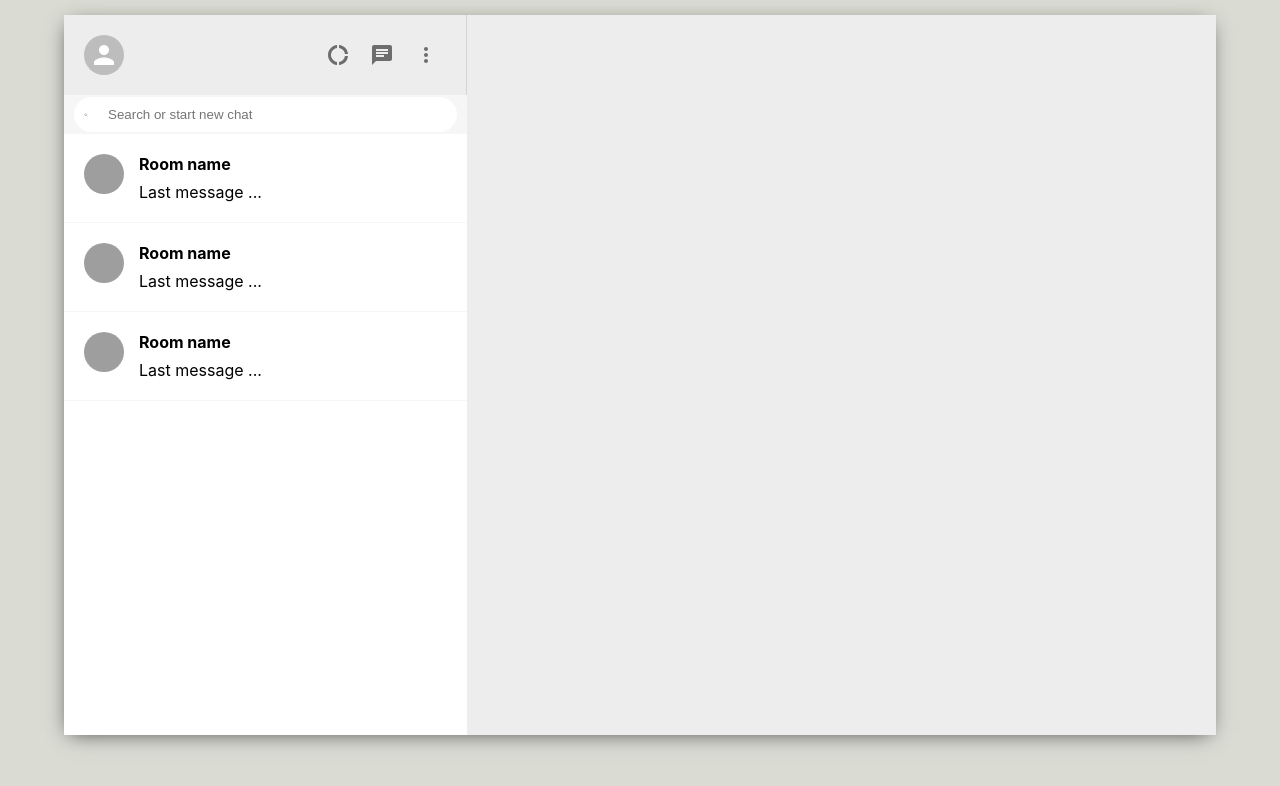
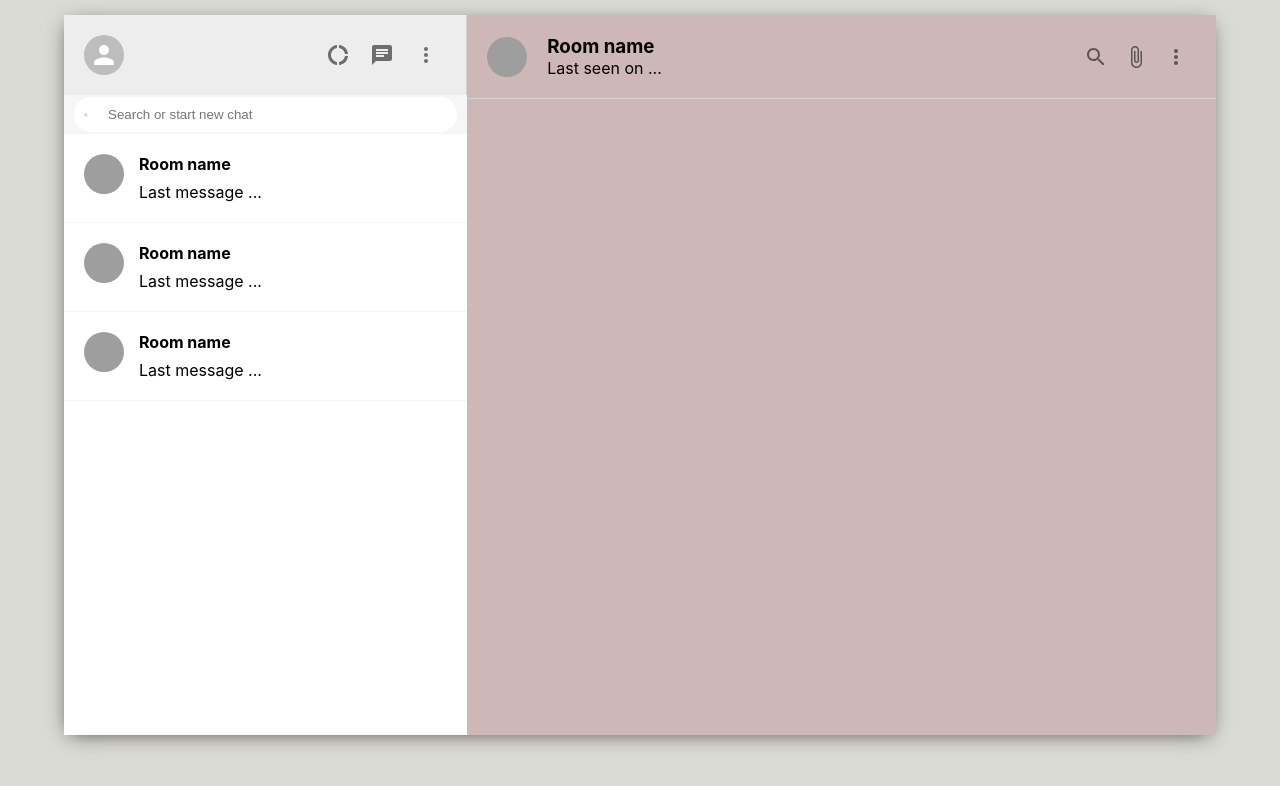
Before and after one commit to ErizoMA/whatsapp-erizoma, a React (Create React App) app: page / in a window 1280 px wide. Shown: the top 786 px of the page. Built offline with nearby package versions, Linux system fonts and the light colour scheme; grey boxes are pictures that could not be loaded.

Commit message:
Add Chat component to Main Page

```diff
--- a/src/App.js
+++ b/src/App.js
@@ -1,5 +1,6 @@
 
 import './App.css';
+import Chat from './components/Chat';
 import Sidebar from './components/Sidebar';
 
 
@@ -8,8 +9,7 @@ function App() {
     <div className="app">
       <div className="app__body">
         <Sidebar></Sidebar>
-
-        {/* Chat */}
+        <Chat></Chat>
       </div>
     </div>
   );
```
